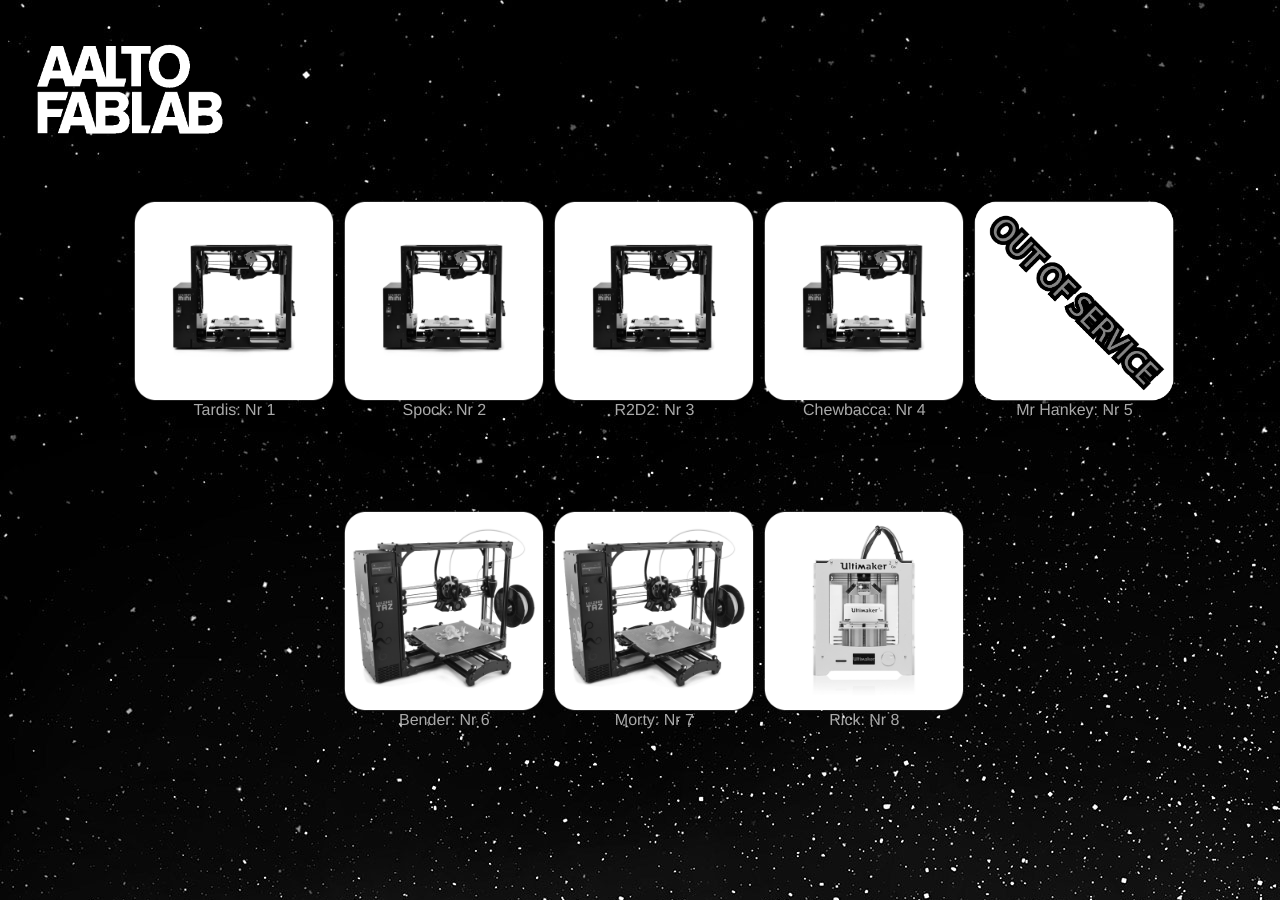
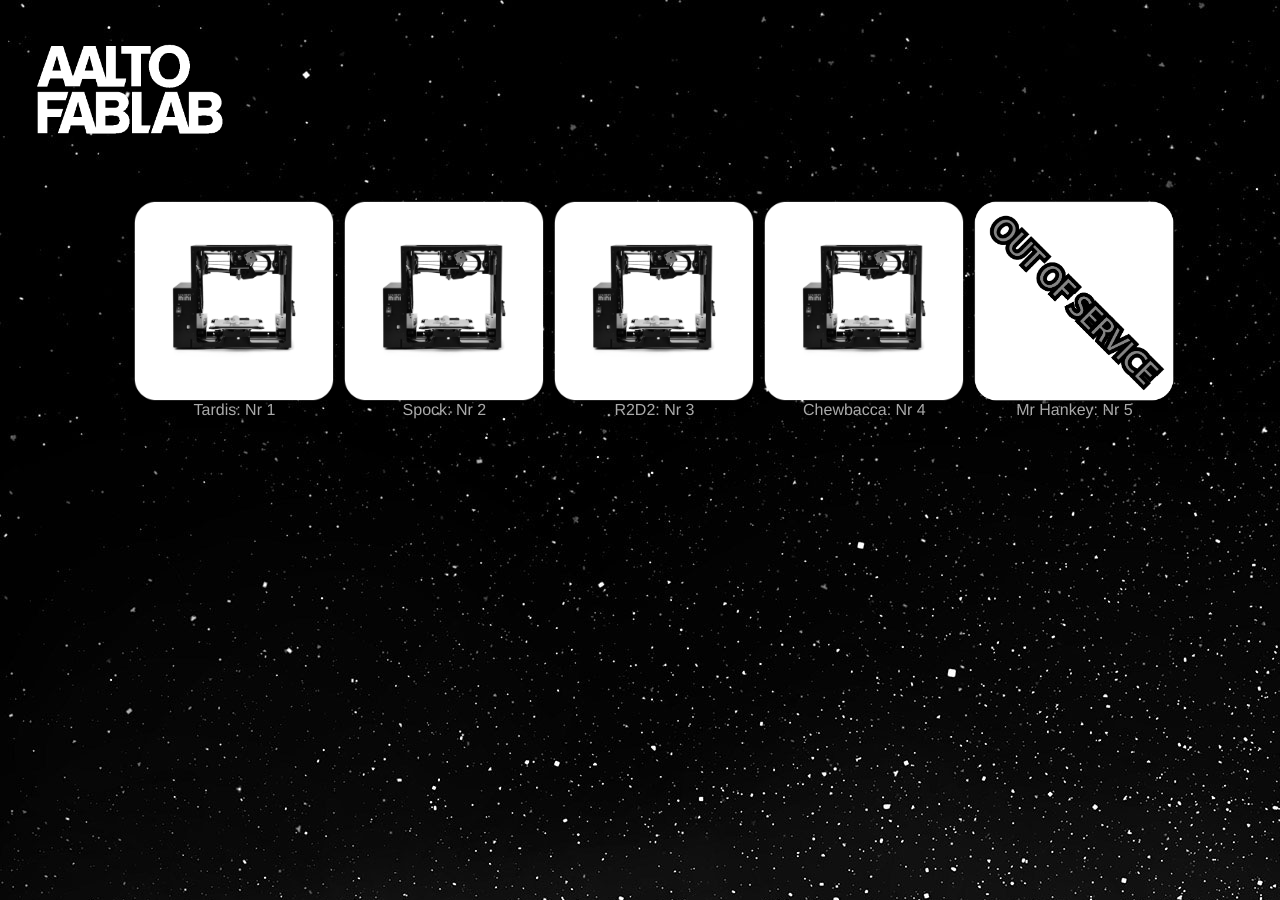
Before and after one commit to AaltoFablab/aaltofablab-site, a Jekyll site: the page 3dprinters/index.html, which Jekyll copies as it is, in a window 1280 px wide. Built offline with Jekyll 4.4.1, drawn with Linux system fonts in a browser that asks for light colours.

Commit message:
comment out printers that are not setup

```diff
--- a/3dprinters/index.html
+++ b/3dprinters/index.html
@@ -116,11 +116,11 @@
 
   <div class="five"> <a href="http://193.167.5.235" target="_blank"><img width="200px" height="auto" src="images/out.png" /> <br>Mr Hankey: Nr 5</a></div>
 
-  <div class="six"> <a href="http://193.167.5.89" target="_blank"><img width="200px" height="auto" src="images/taz6.png" /> <br>Bender: Nr 6</a></div>
+<!--  <div class="six"> <a href="http://193.167.5.89" target="_blank"><img width="200px" height="auto" src="images/taz6.png" /> <br>Bender: Nr 6</a></div>
 
   <div class="seven"> <a href="http://193.167.5.95" target="_blank"><img width="200px" height="auto" src="images/taz6.png" /> <br>Morty: Nr 7</a></div>
 
-  <div class="eight"> <a href="http://193.167.5.238" target="_blank"><img width="200px" height="auto" src="images/ultimaker.png" /> <br>Rick: Nr 8</a></div>
+  <div class="eight"> <a href="http://193.167.5.238" target="_blank"><img width="200px" height="auto" src="images/ultimaker.png" /> <br>Rick: Nr 8</a></div> -->
 </div>
         </div>
 </body>
```
